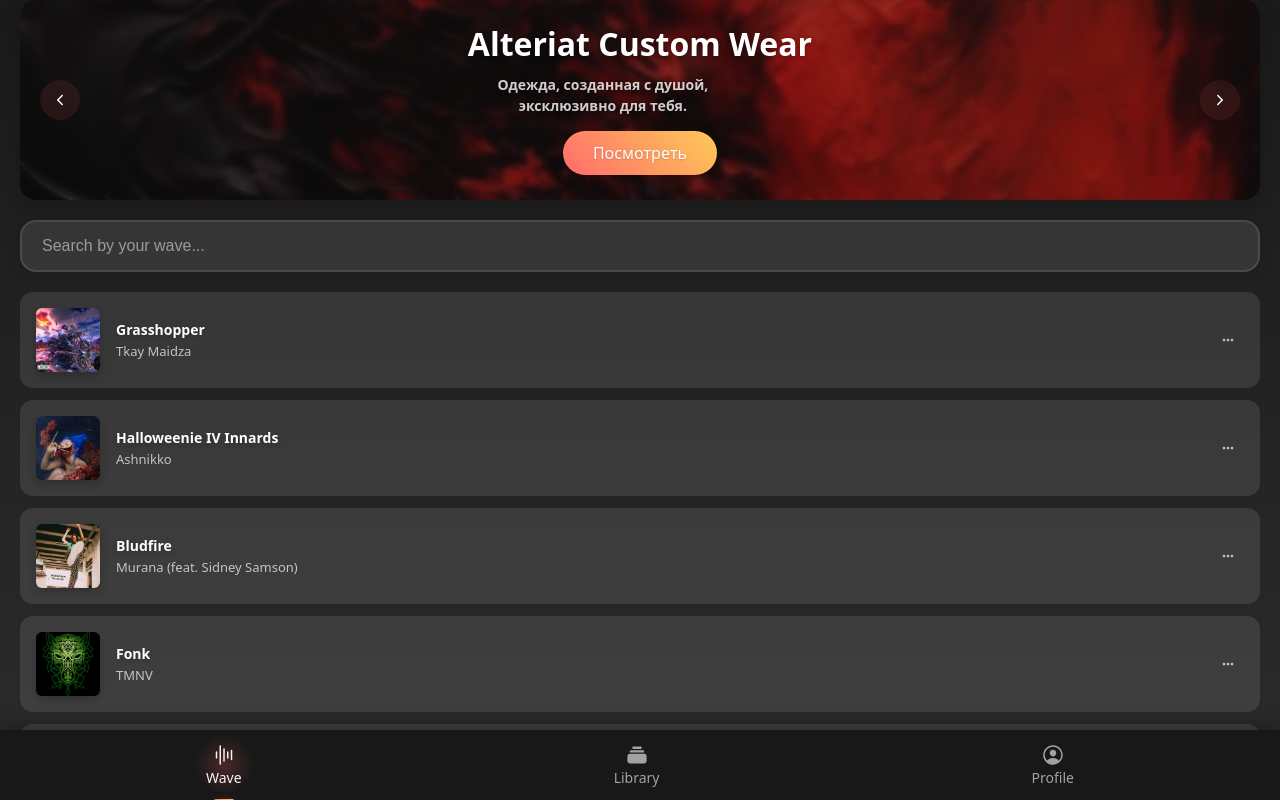
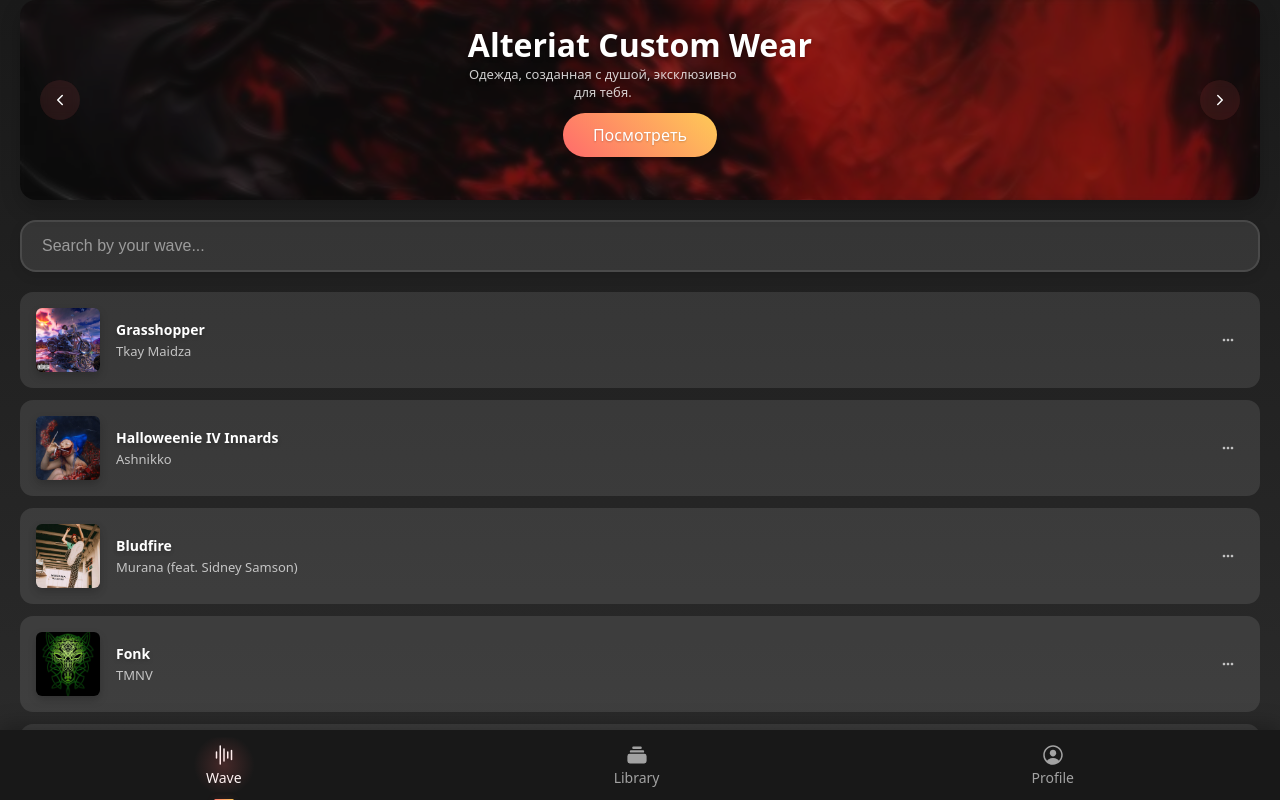
Before and after one commit to woodsmokeheart/Aurifly, a React (Vite) app: page / in a window 1280 px wide. Built offline with nearby package versions, Linux system fonts and the light colour scheme; grey boxes are pictures that could not be loaded.

Commit message:
fixed fonts

```diff
--- a/src/components/Banner/Banner.module.css
+++ b/src/components/Banner/Banner.module.css
@@ -83,16 +83,19 @@
 .slideTitle {
   color: #fff;
   font-size: 2rem;
-  margin-bottom: 6px;
+  margin-bottom: 12px;
   text-shadow: 0 2px 4px rgba(0, 0, 0, 0.3);
+  font-weight: 600;
+  line-height: 16px;
 }
 
 .slideSubTitle {
   color: rgba(255, 255, 255, 0.8);
-  font-size: 14px;
-  margin-bottom: 15px;
+  font-size: 13px;
+  margin-bottom: 12px;
   text-shadow: 0 2px 4px rgba(0, 0, 0, 0.3);
   max-width: 270px;
+  line-height:18px;
 }
 
 .subscribeButton {
@@ -182,7 +185,7 @@
   }
 
   .slideSubTitle {
-    font-size: 14px;
+    font-size: 13px;
   }
 
   .subscribeButton {
--- a/src/components/Banner/Banner.tsx
+++ b/src/components/Banner/Banner.tsx
@@ -1,5 +1,5 @@
 import {useEffect, useState} from "react";
-import { Link } from "react-router-dom";
+import {Link} from "react-router-dom";
 import poster3 from "../../assets/covers/333.jpg";
 import {IoChevronBack, IoChevronForward} from "react-icons/io5";
 import css from "./Banner.module.css";
@@ -7,34 +7,34 @@ import css from "./Banner.module.css";
 interface Slide {
     image: string;
     title?: string;
-    subtitle?:string;
+    subtitle?: string;
     link?: string;
 }
 
 const slides: Slide[] = [
-    { image: poster3 },
+    {image: poster3},
     {
         image: poster3,
         title: "Alteriat Custom Wear",
-        subtitle:'Одежда, созданная с душой, эксклюзивно для тебя.',
+        subtitle: 'Одежда, созданная с душой, эксклюзивно для тебя.',
         link: "https://t.me/alteriat"
     },
     {
         image: poster3,
         title: "Мамина База",
-        subtitle:' Полезные, жизненные советы от мамы двух деток.',
+        subtitle: ' Полезные, жизненные советы от мамы двух деток.',
         link: "https://t.me/bubuarina"
     },
     {
         image: poster3,
         title: "Криптанутый",
-        subtitle:'Зарабатываем без вложений. Обучение для новичков!',
+        subtitle: 'Зарабатываем без вложений. Обучение для новичков!',
         link: "https://t.me/cryptanutyj"
     },
     {
         image: poster3,
         title: "Саня до Ляма",
-        subtitle:'Трейдер со стажем. Освещаю для вас топовые проекты.',
+        subtitle: 'Трейдер со стажем. Освещаю для вас топовые проекты.',
         link: "https://t.me/SanyadoLyama"
     }
 ];
@@ -94,14 +94,14 @@ export const Banner = () => {
                     key={index}
                     className={`${css.slide} ${index === currentIndex ? css.active : ""}`}
                 >
-                    <img src={slide.image} alt="" className={css.image} />
+                    <img src={slide.image} alt="" className={css.image}/>
                     <div className={css.overlay}>
                         {index === 0 ? (
                             <h1 className={css.mainTitle}>Aurifly</h1>
                         ) : (
                             <div className={css.content}>
-                                <h2 className={css.slideTitle}>{slide.title}</h2>
-                                <h5 className={css.slideSubTitle}>{slide.subtitle}</h5>
+                                <div className={css.slideTitle}>{slide.title}</div>
+                                <div className={css.slideSubTitle}>{slide.subtitle}</div>
                                 <Link to={slide.link || ''} className={css.subscribeButton}>
                                     Посмотреть
                                 </Link>
@@ -118,7 +118,7 @@ export const Banner = () => {
                     setCurrentIndex((prev) => (prev - 1 + slides.length) % slides.length);
                 }}
             >
-                <IoChevronBack />
+                <IoChevronBack/>
             </button>
             <button
                 className={`${css.navButton} ${css.nextButton}`}
@@ -127,7 +127,7 @@ export const Banner = () => {
                     setCurrentIndex((prev) => (prev + 1) % slides.length);
                 }}
             >
-                <IoChevronForward />
+                <IoChevronForward/>
             </button>
         </div>
     );
```
